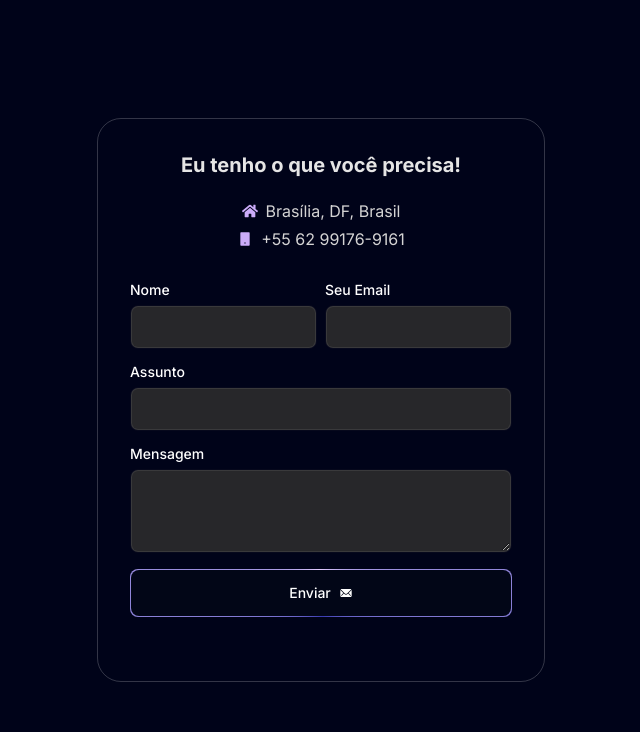
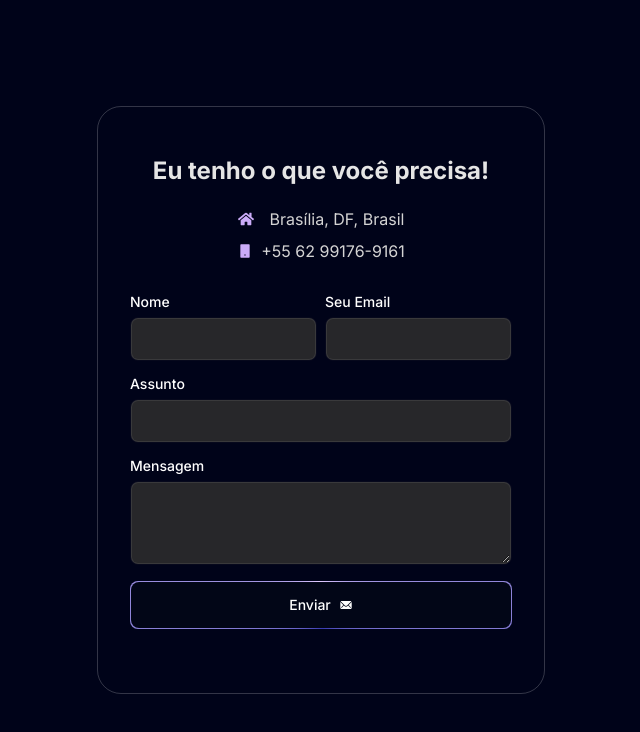
Before and after one commit to GabrielaTiago/Portfolio, a Next.js app: page /contact in a window 1280 px wide. Shown: the top 732 px of the page, without its empty margins (319-959 px from the left). Built offline with nearby package versions, Linux system fonts and the light colour scheme.

Commit message:
:art: style: Improve layout and spacing in Contact page

```diff
--- a/src/app/contact/page.tsx
+++ b/src/app/contact/page.tsx
@@ -45,10 +45,10 @@ export default function Contact() {
 	return (
 		<main className='bg-black-100 h-screen flex justify-center items-center flex-col mx-auto py-10 px-5 lg:px-10'>
 			<div className='max-w-md w-full h-fit rounded-3xl p-6 md:p-8 shadow-input border dark:border-white/[0.2] border-black/[0.1]'>
-				<h2 className='font-bold text-xl text-neutral-800 dark:text-neutral-200 text-center'>{contactHeading}</h2>
+				<h2 className='font-bold text-2xl text-neutral-800 dark:text-neutral-200 text-center mt-4'>{contactHeading}</h2>
 
-				<div className='mt-5 flex flex-col justify-center items-center gap-1 text-white-100 dark:text-neutral-300 text-base'>
-					<span className='flex items-center gap-2'>
+				<div className='mt-5 flex flex-col justify-center items-center gap-2 text-white-100 dark:text-neutral-300 text-base'>
+					<span className='flex items-center gap-4'>
 						<FaHome className='text-purple' width={8} height={8} /> {contactAddress}
 					</span>
 					<span className='flex items-center gap-2'>
@@ -77,8 +77,8 @@ export default function Contact() {
 					</LabelInputContainer>
 
 					<MagicButton
-						title={!loading ? 'Enviar' : ''}
-						icon={!loading ? <IoIosMail /> : <Spinner className='h-4 w-4' />}
+						title={loading ? 'Enviando' : 'Enviar'}
+						icon={loading ? <Spinner className='h-4 w-4' /> : <IoIosMail />}
 						position='right'
 						type='submit'
 						disabled={loading}
```
